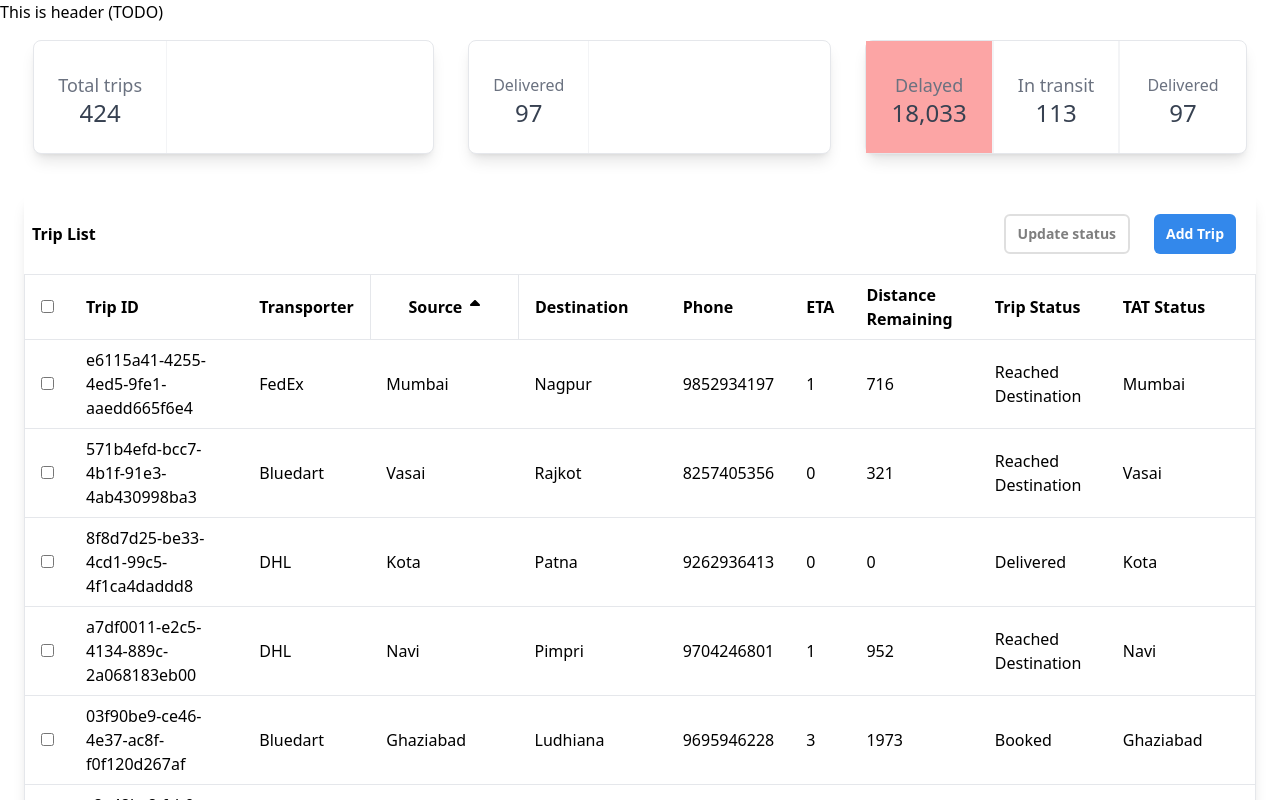
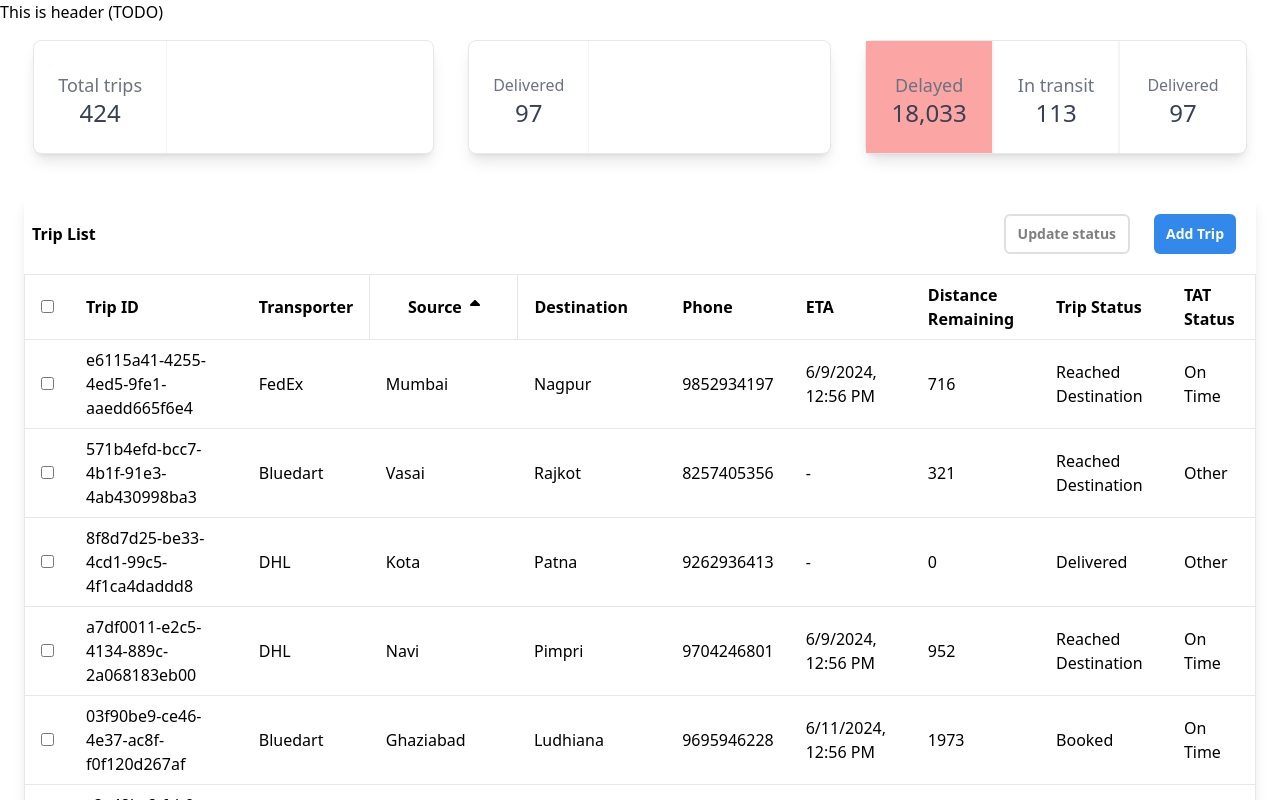
Before and after one commit to adityasharma7/trips-dashboard, a React (Vite) app: page / in a window 1280 px wide. Shown: the top 800 px of the page. Built offline with nearby package versions, Linux system fonts and the light colour scheme.

Commit message:
Implemented: logic to calculate TAT status, and added support to update status from add trip modal

```diff
--- a/package.json
+++ b/package.json
@@ -3,7 +3,6 @@
   "version": "1.0.0",
   "description": "",
   "source": "index.html",
-
   "scripts": {
     "start": "parcel --port 3000",
     "build": "parcel build"
@@ -17,6 +16,7 @@
     "@fortawesome/react-fontawesome": "^0.2.2",
     "@reduxjs/toolkit": "^2.2.5",
     "autoprefixer": "^10.4.19",
+    "luxon": "^3.4.4",
     "react": "^18.3.1",
     "react-datepicker": "^6.9.0",
     "react-dom": "^18.3.1",
--- a/src/components/AddTrip.modal.js
+++ b/src/components/AddTrip.modal.js
@@ -2,7 +2,7 @@ import React, { Fragment, useState } from "react";
 import { FontAwesomeIcon } from "@fortawesome/react-fontawesome";
 import { faTimes } from "@fortawesome/free-solid-svg-icons";
 import { availableTransporters } from "../utils/constants";
-const AddTrip = ({ onClose, onSubmit }) => {
+const AddTrip = ({ onClose, onSubmit, onUpdate }) => {
   const [formData, setFormData] = useState({
     transporter: "Blue Dart"
   });
@@ -21,6 +21,11 @@ const AddTrip = ({ onClose, onSubmit }) => {
     onSubmit(formData);
     onClose();
   };
+
+  const handleUpdate = (event) => {
+    onUpdate(formData);
+    onClose();
+  }
   // TODO Add validations to all the fields
   return (
     <Fragment>
@@ -132,7 +137,7 @@ const AddTrip = ({ onClose, onSubmit }) => {
         <div className="flex form-action flex-row justify-end">
           <button
             type="button"
-            onClick={onClose}
+            onClick={handleUpdate}
             className="rounded-md border-2 border-solid  border-secondary m-3 px-3 py-2 text-sm font-semibold"
           >
             Update Status
--- a/src/components/TripList.js
+++ b/src/components/TripList.js
@@ -5,9 +5,14 @@ import Modal from "react-modal";
 import EditTrip from "./EditTrip.modal";
 import AddTrip from "./AddTrip.modal";
 import { useSelector, useDispatch } from "react-redux";
-import { addTrip, updateTripList, updateTripBulk } from '../features/trip/tripSlice';
+import {
+  addTrip,
+  updateTripList,
+  updateTripBulk,
+} from "../features/trip/tripSlice";
 import { tripStatusCodes } from "../utils/constants";
-
+import { DateTime } from "luxon";
+import { calculateTatStatus } from "../utils";
 
 const TripList = () => {
   const [selectedRows, setSelectedRows] = useState([]);
@@ -22,7 +27,6 @@ const TripList = () => {
   const handleOpenAddTripModal = () => setIsAddTripModalOpen(true);
   const handleCloseAddTripModal = () => setIsAddTripModalOpen(false);
 
-
   const tripsList = useSelector((state) => state.trip.list);
   const dispatch = useDispatch();
 
@@ -35,12 +39,11 @@ const TripList = () => {
           currentStatusCode: status,
           currentStatus: tripStatusCodes[status].name,
           lastPingTime: time,
-                ...(status === 'DEL' && { tripEndTime: time }),
+          ...(status === "DEL" && { tripEndTime: time }),
         };
-
       }
       return trip;
-    })
+    });
     dispatch(updateTripList(updatedTrips));
     // Alternate Approach:
     // const updatedTrips = tripsList.reduce((updatedTrips, trip) => {
@@ -57,11 +60,31 @@ const TripList = () => {
     // }, [])
     // dispatch(updateTripBulk(updatedTrips));
     setSelectedRows([]);
+  };
+
+  const handleUpdateEditTripModal = (data) => {
+    const { status, tripId } = data;
+    const now = DateTime.local();
+    const formattedDateString = now.toFormat("yyyy-LL-dd'T'HH:mm:ss.SSS'Z'");
+
+    const updatedTrips = tripsList.map((trip) => {
+      if (trip.tripId = tripId) {
+        return {
+          ...trip,
+          currentStatusCode: status,
+          currentStatus: tripStatusCodes[status].name,
+          lastPingTime: formattedDateString,
+          ...(status === "DEL" && { tripEndTime: formattedDateString }),
+        };
+      }
+      return trip;
+    });
+    dispatch(updateTripList(updatedTrips));
     }
 
   const handleSubmitAddTripModal = (data) => {
     dispatch(addTrip(data));
-  }
+  };
 
   const handleSelectAll = (e) => {
     if (e.target.checked) {
@@ -85,6 +108,11 @@ const TripList = () => {
     setSortColumn(column);
     setSortOrder(newSortOrder);
   };
+
+  const calculateEta = (days) => {
+    return DateTime.local().plus({ days })
+  }
+
   // TODO Implement pagination
   return (
     <Fragment>
@@ -105,7 +133,10 @@ const TripList = () => {
         isOpen={isEditTripModalOpen}
         onClose={handleCloseEditTripModal}
       >
-        <EditTrip onClose={handleCloseEditTripModal} onSubmit={handleSubmitEditTripModal} />
+        <EditTrip
+          onClose={handleCloseEditTripModal}
+          onSubmit={handleSubmitEditTripModal}
+        />
       </Modal>
       <Modal
         style={{
@@ -124,7 +155,11 @@ const TripList = () => {
         isOpen={isAddTripModalOpen}
         onClose={handleCloseAddTripModal}
       >
-        <AddTrip onClose={handleCloseAddTripModal} onSubmit={handleSubmitAddTripModal} />
+        <AddTrip
+          onClose={handleCloseAddTripModal}
+          onSubmit={handleSubmitAddTripModal}
+          onUpdate={handleUpdateEditTripModal}
+        />
       </Modal>
       <div className="trip-list flex-row m-6 rounded-lg shadow-lg">
         <div className="trip-list-header flex justify-between items-center">
@@ -133,7 +168,9 @@ const TripList = () => {
             <button
               type="button"
               onClick={handleOpenEditTripModal}
-              className={`rounded-md border-2 border-solid  border-secondary m-3 px-3 py-2 text-sm font-semibold ${selectedRows.length === 0 ? 'disabled:opacity-50' : ''}`}
+              className={`rounded-md border-2 border-solid  border-secondary m-3 px-3 py-2 text-sm font-semibold ${
+                selectedRows.length === 0 ? "disabled:opacity-50" : ""
+              }`}
               disabled={selectedRows.length === 0}
             >
               Update status
@@ -183,7 +220,8 @@ const TripList = () => {
               </tr>
             </thead>
             <tbody>
-              {tripsList.length > 0 ? tripsList.map((row) => (
+              {tripsList.length > 0 ? (
+                tripsList.map((row) => (
                   // TODO Format field values
                   <tr key={row.tripId} className="border-t">
                     <td className="px-4 py-2">
@@ -198,13 +236,13 @@ const TripList = () => {
                     <td className="px-4 py-2">{row.source}</td>
                     <td className="px-4 py-2">{row.dest}</td>
                     <td className="px-4 py-2">{row.phoneNumber}</td>
-                  <td className="px-4 py-2">{row.etaDays}</td>
+                    <td className="px-4 py-2">{row.etaDays ? calculateEta(row.etaDays).toLocaleString(DateTime.DATETIME_SHORT) : '-'}</td>
                     <td className="px-4 py-2">{row.distanceRemaining}</td>
                     <td className="px-4 py-2">{row.currentStatus}</td>
-                  {/* // TODO TAT Status */}
-                  <td className="px-4 py-2">{row.source}</td>
+                    <td className="px-4 py-2">{calculateTatStatus(row)}</td>
                   </tr>
-              )): (
+                ))
+              ) : (
                 <tr>
                   <td colSpan="10" className="text-center py-4">
                     No Trips Found
--- a/src/utils/constants.js
+++ b/src/utils/constants.js
@@ -27,3 +27,9 @@ export const tripStatusCodes = {
         name: "Delivered"
     }
 }
+
+export const availableTatStatus = {
+    "ONTIME": "On Time",
+    "DELAYED": "Delayed",
+    "OTHER": "Other"
+}
--- a/src/utils/index.js
+++ b/src/utils/index.js
@@ -1,4 +1,27 @@
 import { v4 as uuidv4 } from 'uuid';
+import { availableTatStatus } from './constants';
+import { DateTime } from 'luxon';
 export const generateUUID = () => {
     return uuidv4();
 }
+
+export const calculateTatStatus = (trip) => {
+    const { etaDays, tripStartTime, tripEndTime, lastPingTime} = trip;
+
+    let endTime = DateTime.local();
+
+    if (!etaDays | etaDays <= 0) {
+        return availableTatStatus.OTHER;
+    }
+
+    if (tripEndTime) {
+        endTime = DateTime.fromISO(tripEndTime)
+    } else if (lastPingTime) {
+        endTime = DateTime.fromISO(lastPingTime)
+    }
+
+
+    const difference = DateTime.fromISO(tripStartTime).diff(endTime).as('days');
+
+    return difference <= etaDays ? availableTatStatus.ONTIME : availableTatStatus.DELAYED;
+}
```
Also changed, not shown: 1 other file (tests, documents, lock files or other folders). Lines whose indentation alone changed are shown as unchanged.
